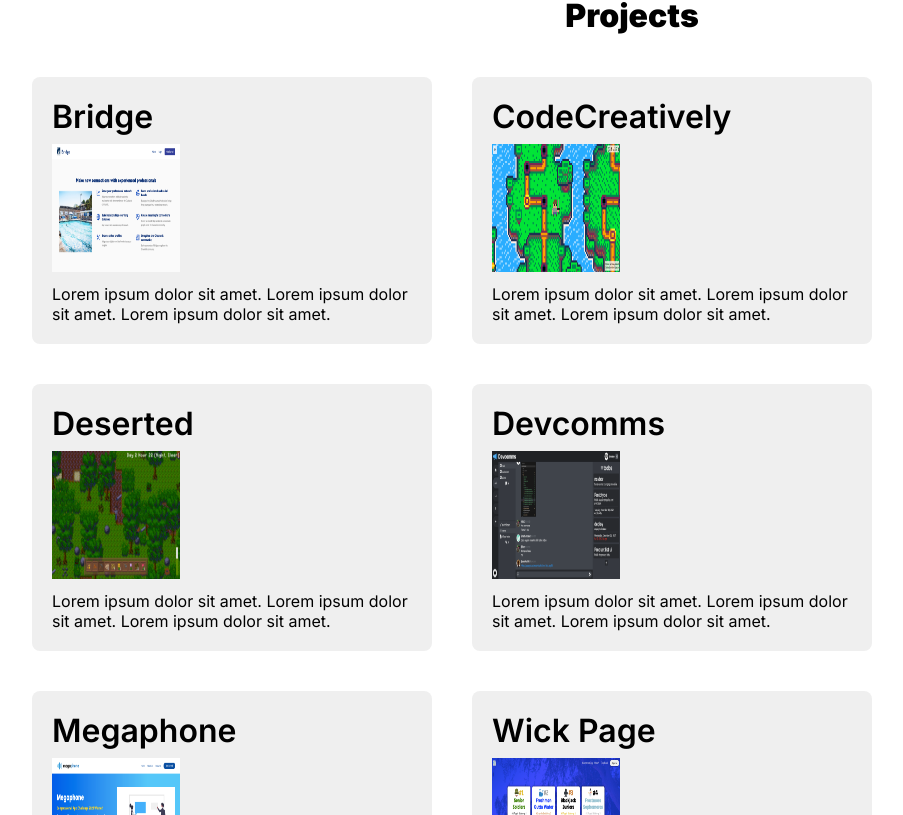
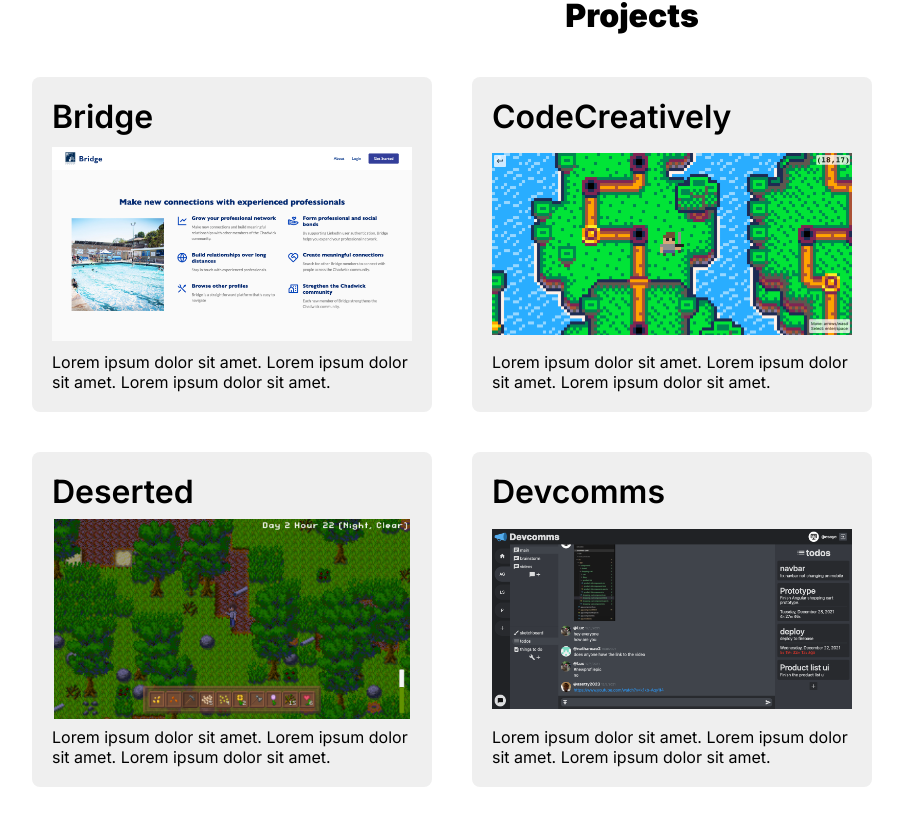
Before and after one commit to csaye/csaye.com-v5, a Next.js app: page / in a window 1280 px wide. Shown: the part 825-1640 px from the top of the page, without its empty margins (8-911 px from the left). Built offline with nearby package versions, Linux system fonts and the light colour scheme.

Commit message:
Fix project image sizing.

```diff
--- a/components/Project.tsx
+++ b/components/Project.tsx
@@ -13,12 +13,14 @@ export default function Project(props: Props) {
   return (
     <div className={styles.container}>
       <h1>{title}</h1>
-      <Image
-        src={`/img/projects/${image}`}
-        width="128"
-        height="128"
-        alt={image}
-      />
+      <div className={styles.image}>
+        <Image
+          src={`/img/projects/${image}`}
+          layout="fill"
+          objectFit="contain"
+          alt={image}
+        />
+      </div>
       <p>{about}</p>
     </div>
   );
--- a/styles/components/Project.module.scss
+++ b/styles/components/Project.module.scss
@@ -10,6 +10,11 @@
     margin: 0 0 8px 0;
   }
 
+  >.image {
+    height: 200px;
+    position: relative;
+  }
+
   >p {
     margin: 8px 0 0 0;
   }
```
